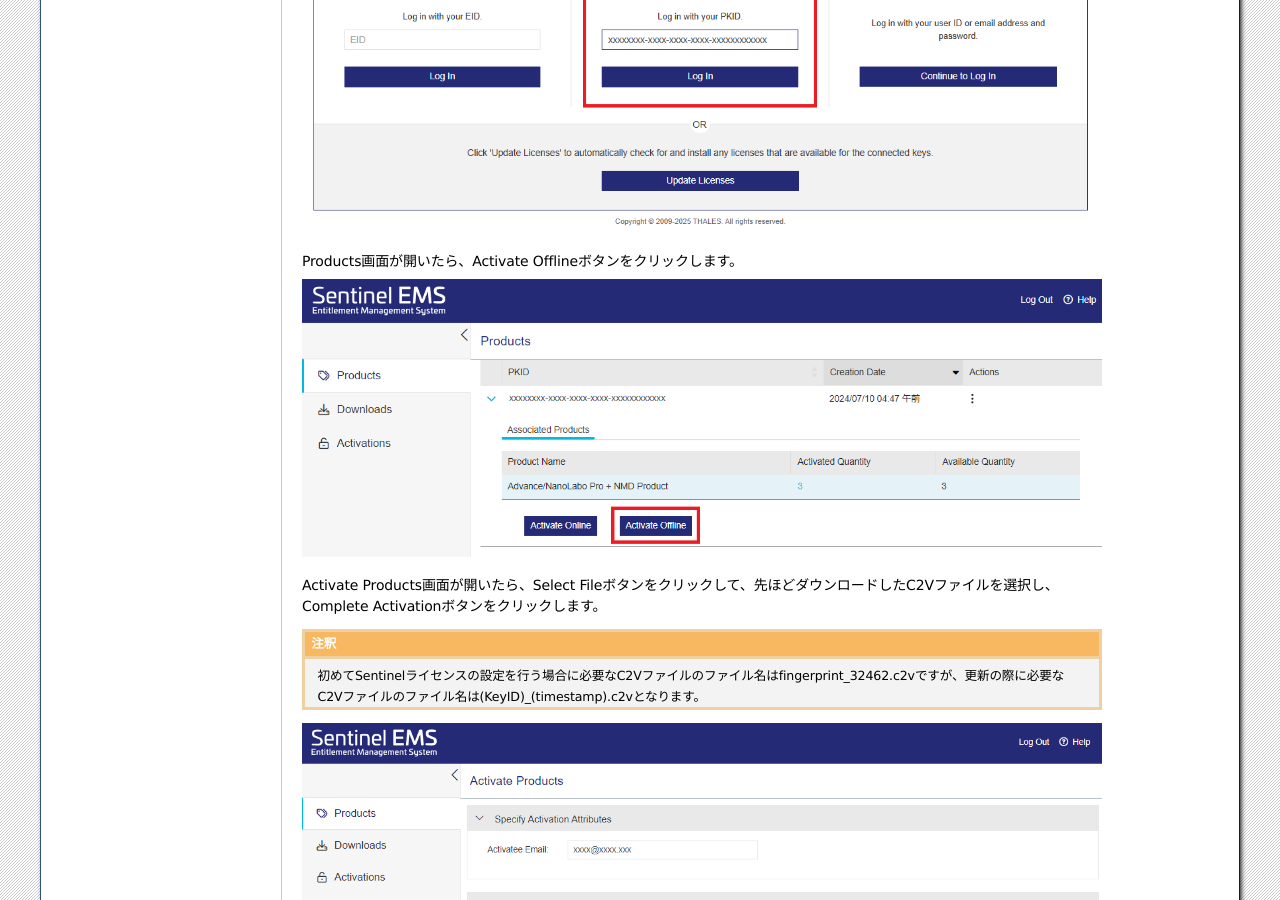
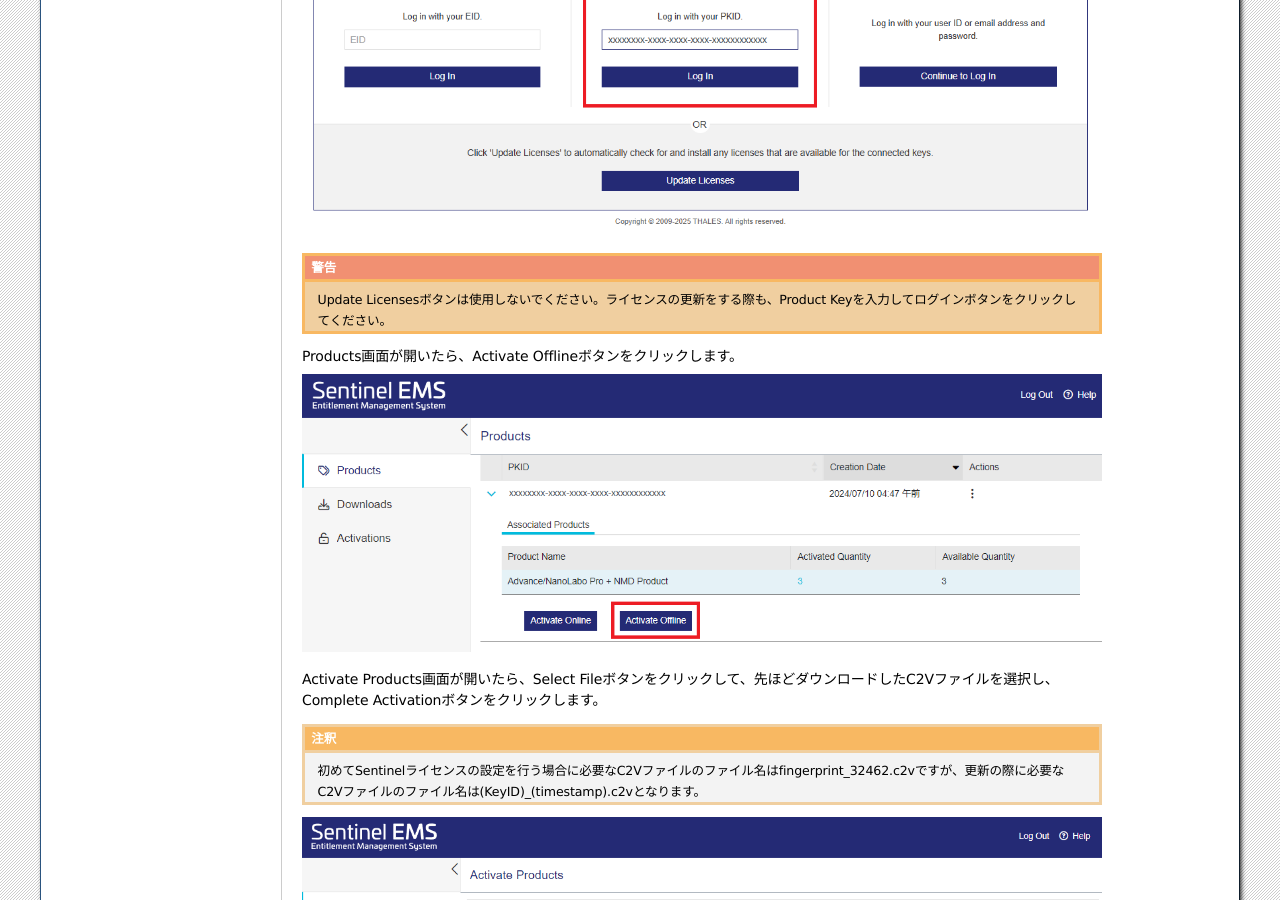
Before and after one commit to advancesoftcorp/neuralmd-doc, a Sphinx documentation site: the page built from docs/source/install/license.rst, in a window 1280 px wide and 900 px high, scrolled down 2272 px. Built offline with Sphinx 7.4.7, drawn with Linux system fonts in a browser that asks for light colours; formulas are drawn with MathJax 3.

Commit message:
add warning not to use Update Licenses Button

```diff
--- a/docs/source/install/license.rst
+++ b/docs/source/install/license.rst
@@ -72,6 +72,10 @@
 "Product Key ID"の入力欄に、Entitlement Certificateに記載されている"Product Key"を入力してログインボタンをクリックしてください。
 
 .. image:: /img/EMSLogin.png
+
+.. warning::
+
+      Update Licensesボタンは使用しないでください。ライセンスの更新をする際も、Product Keyを入力してログインボタンをクリックしてください。
 
 Products画面が開いたら、Activate Offlineボタンをクリックします。
 
```
